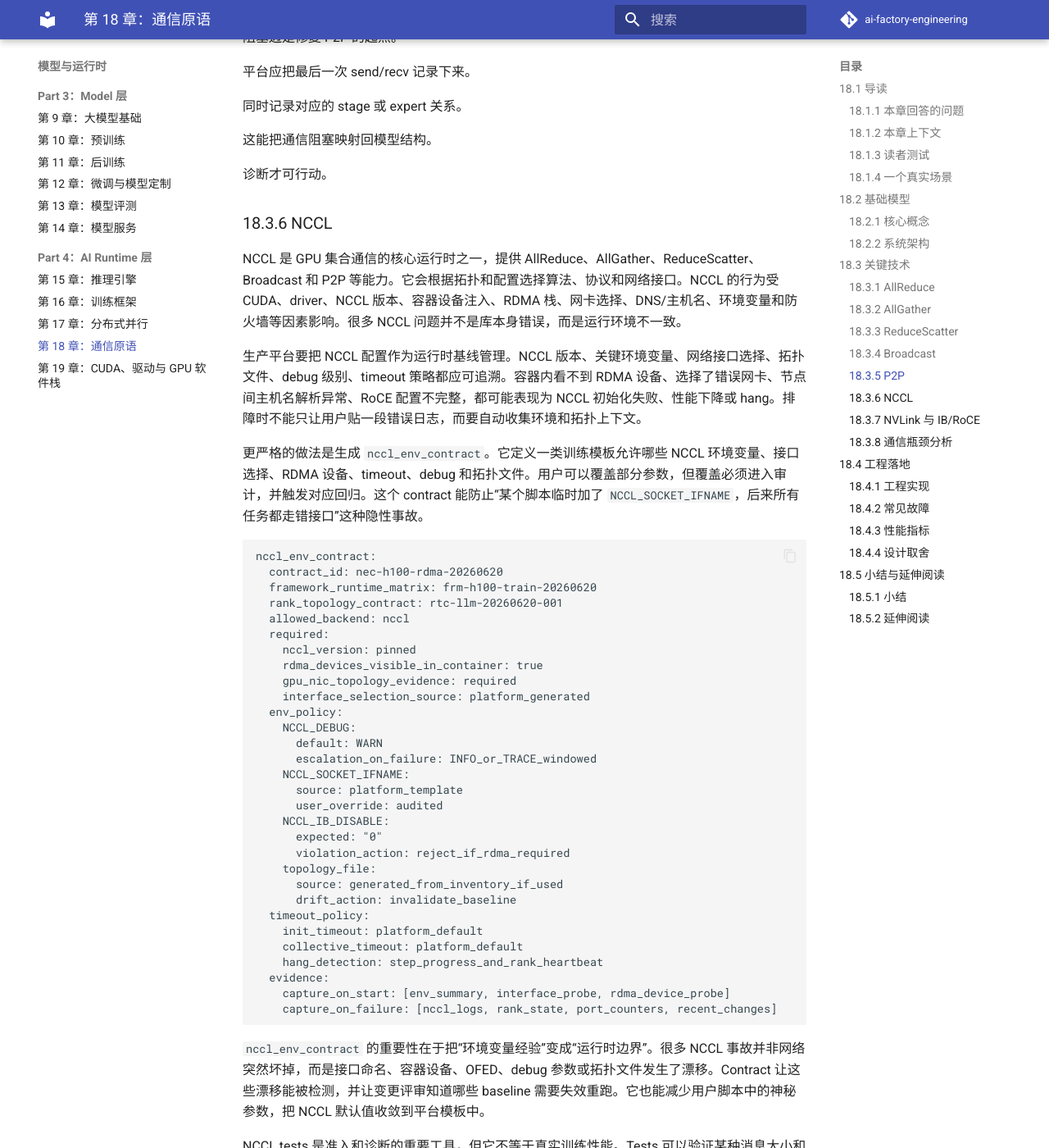
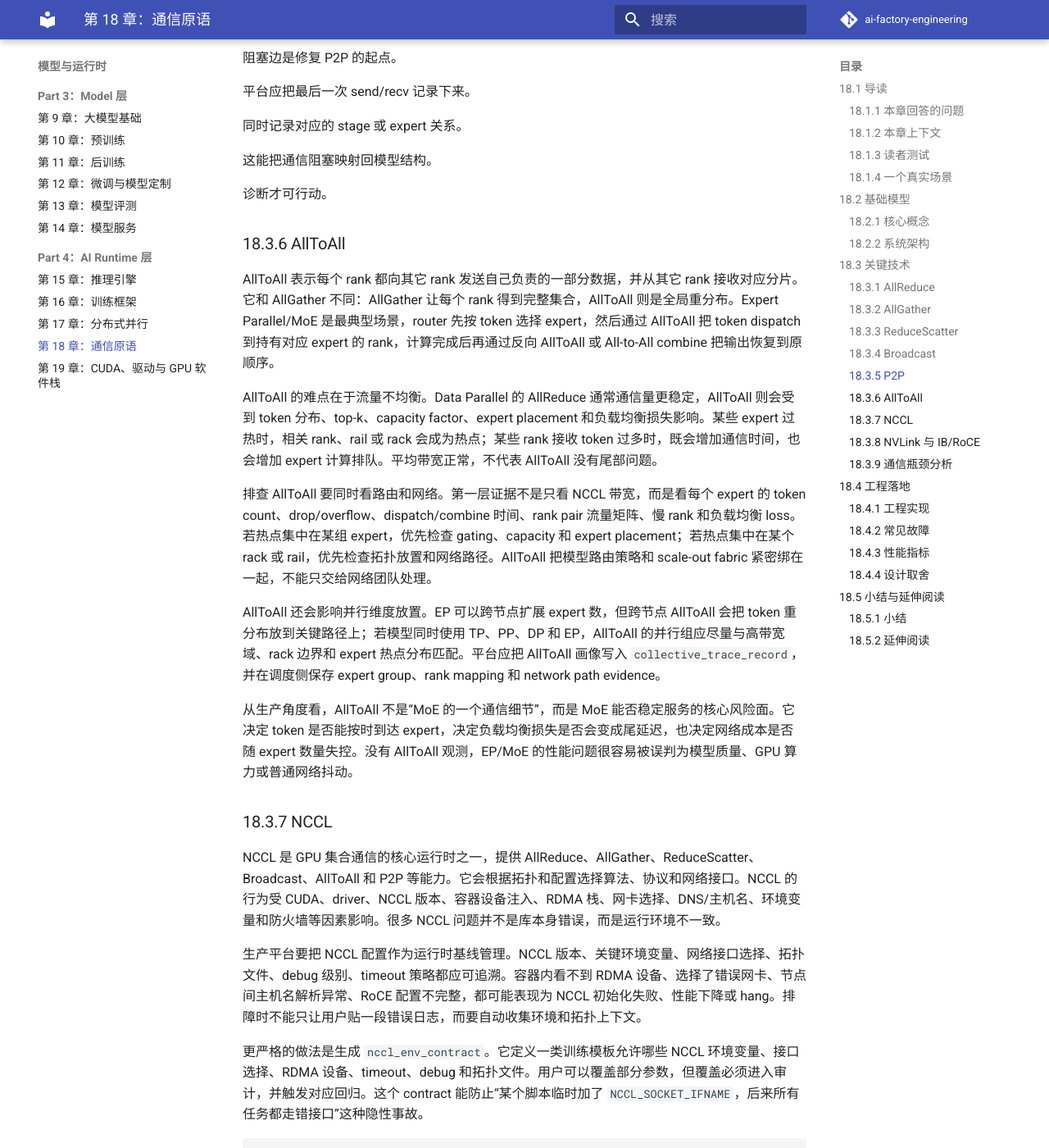
Before and after one commit to ikingye/ai-factory-engineering, an MkDocs documentation site: the page built from docs/part-04-runtime/chapter-18-collective-communication.md, in a window 1280 px wide and 1400 px high, scrolled down 8640 px. Shown: the whole window at 82% size. Built offline with MkDocs 1.6.1 and Material for MkDocs 9.7.7, drawn with Linux system fonts in a browser that asks for light colours; comment, search, counter and statistics services are not loaded; some of the changed text lies outside the part shown.

Commit message:
docs: tighten communication and system map review

```diff
--- a/docs/part-04-runtime/chapter-18-collective-communication.md
+++ b/docs/part-04-runtime/chapter-18-collective-communication.md
@@ -4,7 +4,7 @@
 
 ### 18.1.1 本章回答的问题
 
-- AllReduce、AllGather、ReduceScatter、Broadcast 和 P2P 分别解决什么通信问题？
+- AllReduce、AllGather、ReduceScatter、Broadcast、AllToAll 和 P2P 分别解决什么通信问题？
 - NCCL 如何把训练框架的通信请求映射到 GPU、NVLink 和 IB/RoCE？
 - 通信瓶颈如何观察、定位和优化？
 
@@ -19,7 +19,7 @@
 
 ### 18.1.3 读者测试
 
-- 机制题：读者能否解释 AllReduce、AllGather、ReduceScatter、Broadcast 的核心机制，以及它们如何共同支撑《通信原语》？
+- 机制题：读者能否解释 AllReduce、AllGather、ReduceScatter、Broadcast、AllToAll 的核心机制，以及它们如何共同支撑《通信原语》？
 - 边界题：读者能否区分 框架、引擎、CUDA/NCCL、container runtime、driver 和硬件拓扑 的责任边界，并说明哪些问题不能简单归因到本章组件？
 - 路径题：读者能否从框架调用追到推理/训练 runtime、CUDA、NCCL、通信、GPU/HBM 和版本矩阵，并指出本章对象在路径中的位置？
 - 排障题：当《通信原语》相关生产症状出现时，读者能否列出第一层证据、下一跳证据、可能 owner 和止血动作？
@@ -31,7 +31,7 @@
 
 网络 telemetry 显示，这些端口的错误计数和重传增加。对应用层来说，症状是训练变慢；对 Runtime 层来说，是 collective communication 无法稳定完成；对基础设施层来说，是链路质量下降或拥塞控制异常。这个场景说明，通信原语不是分布式训练的底层细节，而是连接模型框架、GPU 拓扑和网络健康的关键路径。没有通信视角，训练性能问题很容易被误判。
 
-本章的重点不是记住每个原语的定义，而是理解它们在训练系统中搬运什么数据、何时发生、消耗哪类链路、产生什么临时内存，以及如何被观测。AllReduce、AllGather、ReduceScatter、Broadcast 和 P2P 的语义不同，故障表现也不同。把通信原语讲清楚，才能把“训练慢”拆成可诊断的问题。
+本章的重点不是记住每个原语的定义，而是理解它们在训练系统中搬运什么数据、何时发生、消耗哪类链路、产生什么临时内存，以及如何被观测。AllReduce、AllGather、ReduceScatter、Broadcast、AllToAll 和 P2P 的语义不同，故障表现也不同。把通信原语讲清楚，才能把“训练慢”拆成可诊断的问题。
 
 更重要的是，通信问题通常跨团队边界。模型团队看到 loss 和 step time，Runtime 团队看到 profiler，平台团队看到 Pod 和 rank，网络团队看到端口和链路。若没有共同语言，各方会用自己的指标解释同一个现象。通信原语正是这套共同语言：它把训练框架中的一次等待，翻译成具体的数据交换、参与 rank、网络路径和可能的故障域。
 
@@ -42,7 +42,7 @@
 
 ### 18.2.1 核心概念
 
-通信原语是分布式程序中常见的数据交换模式。训练框架用它们同步梯度、聚合参数、分发状态、移动 activation、传递 Pipeline micro-batch 或 dispatch MoE token。Collective communication 指多个 rank 共同参与的通信，例如 AllReduce、AllGather、ReduceScatter 和 Broadcast；P2P 则是 rank 之间点对点发送和接收。二者共同构成分布式训练的数据通路。
+通信原语是分布式程序中常见的数据交换模式。训练框架用它们同步梯度、聚合参数、分发状态、移动 activation、传递 Pipeline micro-batch 或 dispatch MoE token。Collective communication 指多个 rank 共同参与的通信，例如 AllReduce、AllGather、ReduceScatter、Broadcast 和 AllToAll；P2P 则是 rank 之间点对点发送和接收。二者共同构成分布式训练的数据通路。
 
 NCCL 是 NVIDIA GPU 生态中常用的集合通信库，它负责在多 GPU、多节点、多网络路径中执行这些通信。训练框架表达“我要对这些 rank 做 AllReduce”，NCCL 根据拓扑、算法、协议和环境变量选择具体路径。底层可能走 NVLink、NVSwitch、PCIe、InfiniBand、RoCE 或主机网络。上层看到的是一个通信 op，底层实际涉及 GPU、NIC、交换机、驱动、容器权限和网络配置。
 
@@ -213,9 +213,22 @@ P2P 的诊断粒度必须细到 rank pair。
 诊断才可行动。
 
 
-### 18.3.6 NCCL
+### 18.3.6 AllToAll
 
-NCCL 是 GPU 集合通信的核心运行时之一，提供 AllReduce、AllGather、ReduceScatter、Broadcast 和 P2P 等能力。它会根据拓扑和配置选择算法、协议和网络接口。NCCL 的行为受 CUDA、driver、NCCL 版本、容器设备注入、RDMA 栈、网卡选择、DNS/主机名、环境变量和防火墙等因素影响。很多 NCCL 问题并不是库本身错误，而是运行环境不一致。
+AllToAll 表示每个 rank 都向其它 rank 发送自己负责的一部分数据，并从其它 rank 接收对应分片。它和 AllGather 不同：AllGather 让每个 rank 得到完整集合，AllToAll 则是全局重分布。Expert Parallel/MoE 是最典型场景，router 先按 token 选择 expert，然后通过 AllToAll 把 token dispatch 到持有对应 expert 的 rank，计算完成后再通过反向 AllToAll 或 All-to-All combine 把输出恢复到原顺序。
+
+AllToAll 的难点在于流量不均衡。Data Parallel 的 AllReduce 通常通信量更稳定，AllToAll 则会受到 token 分布、top-k、capacity factor、expert placement 和负载均衡损失影响。某些 expert 过热时，相关 rank、rail 或 rack 会成为热点；某些 rank 接收 token 过多时，既会增加通信时间，也会增加 expert 计算排队。平均带宽正常，不代表 AllToAll 没有尾部问题。
+
+排查 AllToAll 要同时看路由和网络。第一层证据不是只看 NCCL 带宽，而是看每个 expert 的 token count、drop/overflow、dispatch/combine 时间、rank pair 流量矩阵、慢 rank 和负载均衡 loss。若热点集中在某组 expert，优先检查 gating、capacity 和 expert placement；若热点集中在某个 rack 或 rail，优先检查拓扑放置和网络路径。AllToAll 把模型路由策略和 scale-out fabric 紧密绑在一起，不能只交给网络团队处理。
+
+AllToAll 还会影响并行维度放置。EP 可以跨节点扩展 expert 数，但跨节点 AllToAll 会把 token 重分布放到关键路径上；若模型同时使用 TP、PP、DP 和 EP，AllToAll 的并行组应尽量与高带宽域、rack 边界和 expert 热点分布匹配。平台应把 AllToAll 画像写入 `collective_trace_record`，并在调度侧保存 expert group、rank mapping 和 network path evidence。
+
+从生产角度看，AllToAll 不是“MoE 的一个通信细节”，而是 MoE 能否稳定服务的核心风险面。它决定 token 是否能按时到达 expert，决定负载均衡损失是否会变成尾延迟，也决定网络成本是否随 expert 数量失控。没有 AllToAll 观测，EP/MoE 的性能问题很容易被误判为模型质量、GPU 算力或普通网络抖动。
+
+
+### 18.3.7 NCCL
+
+NCCL 是 GPU 集合通信的核心运行时之一，提供 AllReduce、AllGather、ReduceScatter、Broadcast、AllToAll 和 P2P 等能力。它会根据拓扑和配置选择算法、协议和网络接口。NCCL 的行为受 CUDA、driver、NCCL 版本、容器设备注入、RDMA 栈、网卡选择、DNS/主机名、环境变量和防火墙等因素影响。很多 NCCL 问题并不是库本身错误，而是运行环境不一致。
 
 生产平台要把 NCCL 配置作为运行时基线管理。NCCL 版本、关键环境变量、网络接口选择、拓扑文件、debug 级别、timeout 策略都应可追溯。容器内看不到 RDMA 设备、选择了错误网卡、节点间主机名解析异常、RoCE 配置不完整，都可能表现为 NCCL 初始化失败、性能下降或 hang。排障时不能只让用户贴一段错误日志，而要自动收集环境和拓扑上下文。
 
@@ -290,11 +303,11 @@ RoCE 对以太网配置要求高，例如 PFC、ECN、MTU、队列、拥塞控
 拓扑意识是通信效率的前提。
 
 
-### 18.3.8 通信瓶颈分析
+### 18.3.9 通信瓶颈分析
 
 通信瓶颈分析应从 step timeline 开始。先把一次训练 step 拆成 data loading、forward、backward、communication、optimizer 和 checkpoint，再判断通信是否进入关键路径。若通信与计算充分重叠，即使通信耗时不短，也未必影响 step time；若通信暴露在关键路径上，哪怕单次 op 不大，也会拖慢整体。没有时间线，就容易把相关性误判为因果。
 
-第二步是定位具体 op 和 rank group。AllReduce 慢、AllGather OOM、ReduceScatter 与 optimizer 不重叠、Broadcast 初始化慢、P2P 顺序错误，对应的排查路径不同。还要看慢是否集中在某些 rank、节点、NIC、交换机端口或机架。如果慢 rank 与特定物理路径重合，更可能是基础设施问题；如果所有 rank 都慢，更可能是策略、规模或全局网络拥塞。
+第二步是定位具体 op 和 rank group。AllReduce 慢、AllGather OOM、ReduceScatter 与 optimizer 不重叠、Broadcast 初始化慢、AllToAll 负载倾斜、P2P 顺序错误，对应的排查路径不同。还要看慢是否集中在某些 rank、节点、NIC、交换机端口或机架。如果慢 rank 与特定物理路径重合，更可能是基础设施问题；如果所有 rank 都慢，更可能是策略、规模或全局网络拥塞。
 
 第三步是用基线验证假设。可以运行 NCCL tests、检查网络 telemetry、查看 DCGM、对比历史任务、改变 placement 或降低并行度。每次实验只改变一个变量，才能判断根因。通信优化的常见方向包括拓扑感知调度、调整并行策略、增大或减小 bucket、改进 overlap、修复网络配置、隔离异常节点。目标不是让某个 benchmark 更好看，而是让真实训练稳定、可重复、可解释。
 
@@ -308,7 +321,7 @@ RoCE 对以太网配置要求高，例如 PFC、ECN、MTU、队列、拥塞控
 
 通信瓶颈分析本质上是跨层关联。
 
-![图：18.3.8 通信瓶颈分析](../assets/diagrams/part-04-runtime-chapter-18-collective-communication-03.svg)
+![图：18.3.9 通信瓶颈分析](../assets/diagrams/part-04-runtime-chapter-18-collective-communication-03.svg)
 
 ## 18.4 工程落地
 
@@ -497,7 +510,7 @@ checkpoint_overlap_evidence:
 
 ### 18.4.3 性能指标
 
-通信指标要覆盖 op、rank、拓扑和业务四个层面。Op 层面包括 AllReduce、AllGather、ReduceScatter、Broadcast、P2P 的耗时、传输量和有效带宽；rank 层面包括慢 rank、等待时间、超时和错误；拓扑层面包括节点内带宽、跨节点带宽、端口错误、拥塞、重传和链路状态；业务层面包括通信占 step time 的比例、tokens/s、扩展效率和失败率。
+通信指标要覆盖 op、rank、拓扑和业务四个层面。Op 层面包括 AllReduce、AllGather、ReduceScatter、Broadcast、AllToAll、P2P 的耗时、传输量和有效带宽；rank 层面包括慢 rank、等待时间、超时和错误；拓扑层面包括节点内带宽、跨节点带宽、端口错误、拥塞、重传和链路状态；业务层面包括通信占 step time 的比例、tokens/s、扩展效率和失败率。
 
 不同指标回答不同问题。有效带宽低说明通信路径或算法可能有问题；rank skew 高说明某些 rank 拖慢整体；AllGather 期间 HBM 峰值高说明临时 buffer 可能引发 OOM；通信占比上升说明扩容收益正在下降。指标不能只在任务失败后收集，必须持续采样并保留历史基线。否则训练变慢时无法判断是网络退化、框架升级、模型变化还是调度放置变化。
 
@@ -562,7 +575,7 @@ communication_critical_path_record:
 ### 18.5.1 小结
 
 - Communication primitives 是分布式训练的关键路径，不是底层附属细节。
-- AllReduce、AllGather、ReduceScatter、Broadcast 和 P2P 的语义、内存压力和故障模式不同。
+- AllReduce、AllGather、ReduceScatter、Broadcast、AllToAll 和 P2P 的语义、内存压力和故障模式不同。
 - NCCL 问题通常跨越框架、容器、驱动、RDMA 和网络拓扑。
 - 通信排障需要把 step、op、rank、GPU、NIC、交换机和历史基线关联起来。
 
```
Also changed, not shown: other parts of docs/part-04-runtime/chapter-18-collective-communication.md (+1 -1 lines), docs/assets/diagrams/manifest.json, docs/assets/diagrams/part-04-runtime-chapter-18-collective-communication-01.png, docs/assets/diagrams/part-04-runtime-chapter-18-collective-communication-01.svg, docs/assets/diagrams/system-map-01.png, docs/assets/diagrams/system-map-01.svg, 2 other files.
